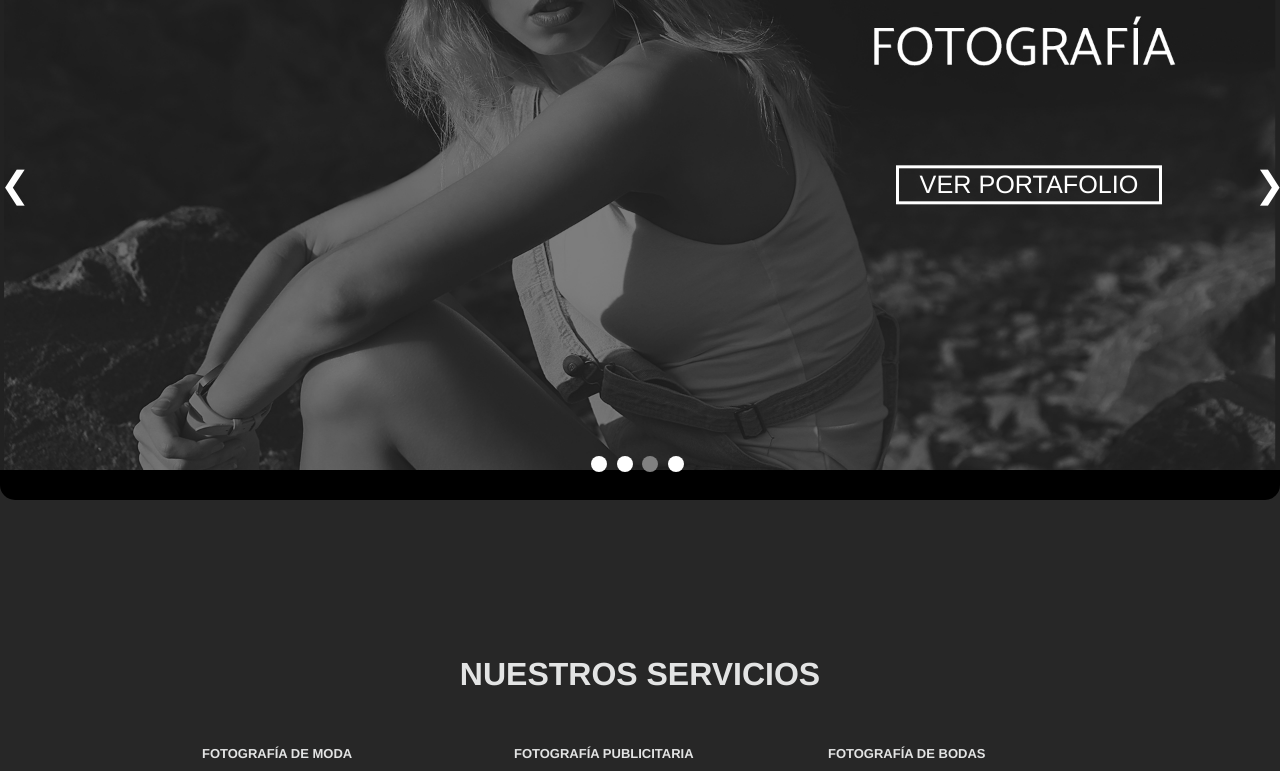
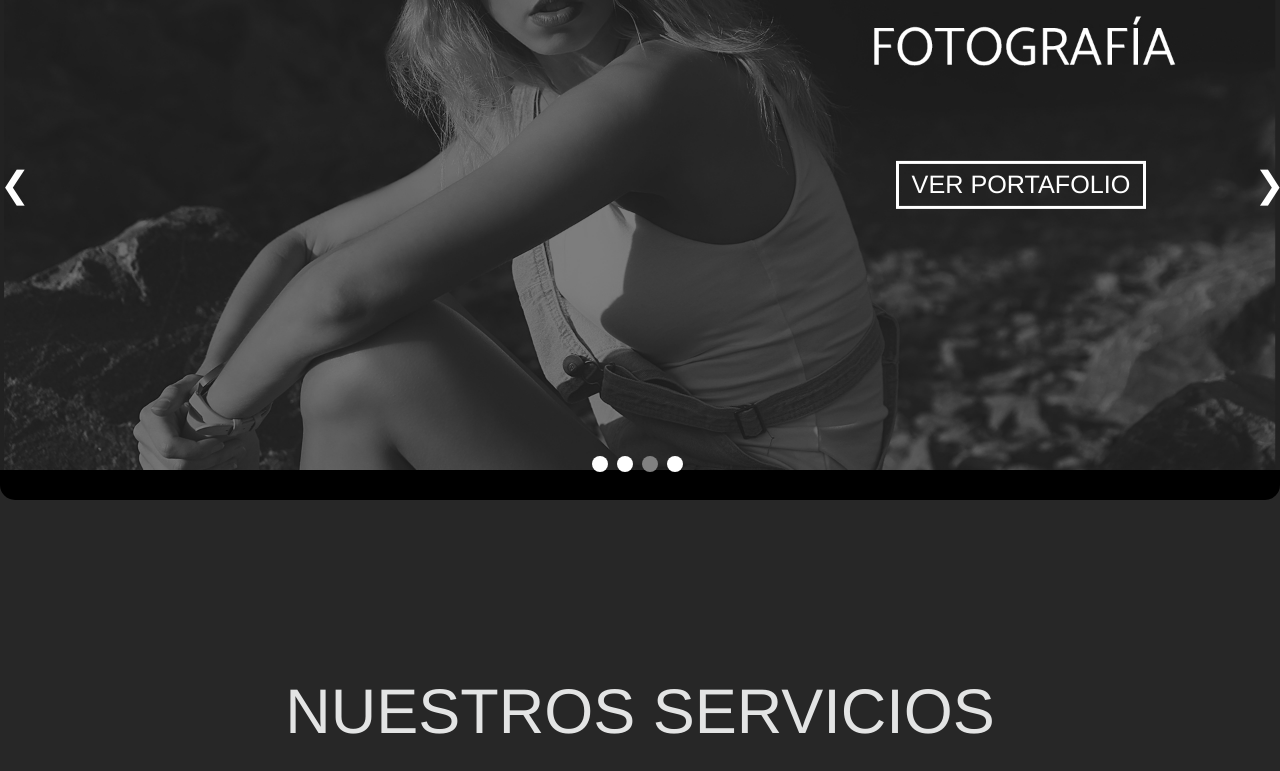
Before and after one commit to GabeCode/pixels-company, a plain HTML site: page index.html in a window 1280 px wide. Shown: the part 200-971 px from the top of the page. Drawn offline with nearby package versions, Linux system fonts and the light colour scheme.

Commit message:
Añadiendo materialize.css al proyecto

```diff
--- a/index.html
+++ b/index.html
@@ -6,7 +6,10 @@
       <link rel="stylesheet" type="text/css" href="css/style1.css">
       <title>Pixels Company</title>
       <script type="text/javascript" src="scripts/script.js"></script>
-
+      <!--Import Google Icon Font-->
+      <link href="https://fonts.googleapis.com/icon?family=Material+Icons" rel="stylesheet">
+      <!--Import materialize.css-->
+      <link type="text/css" rel="stylesheet" href="css/materialize.min.css" media="screen,projection" />
 </head>
 
 <body>
@@ -221,7 +224,9 @@
 
 
             </div>
-
+            <!--JavaScript at end of body for optimized loading-->
+            <script type="text/javascript" src="js/materialize.min.js"></script>
+      </div>
 </body>
 
 </html>
```
Lines whose indentation alone changed are shown as unchanged.
